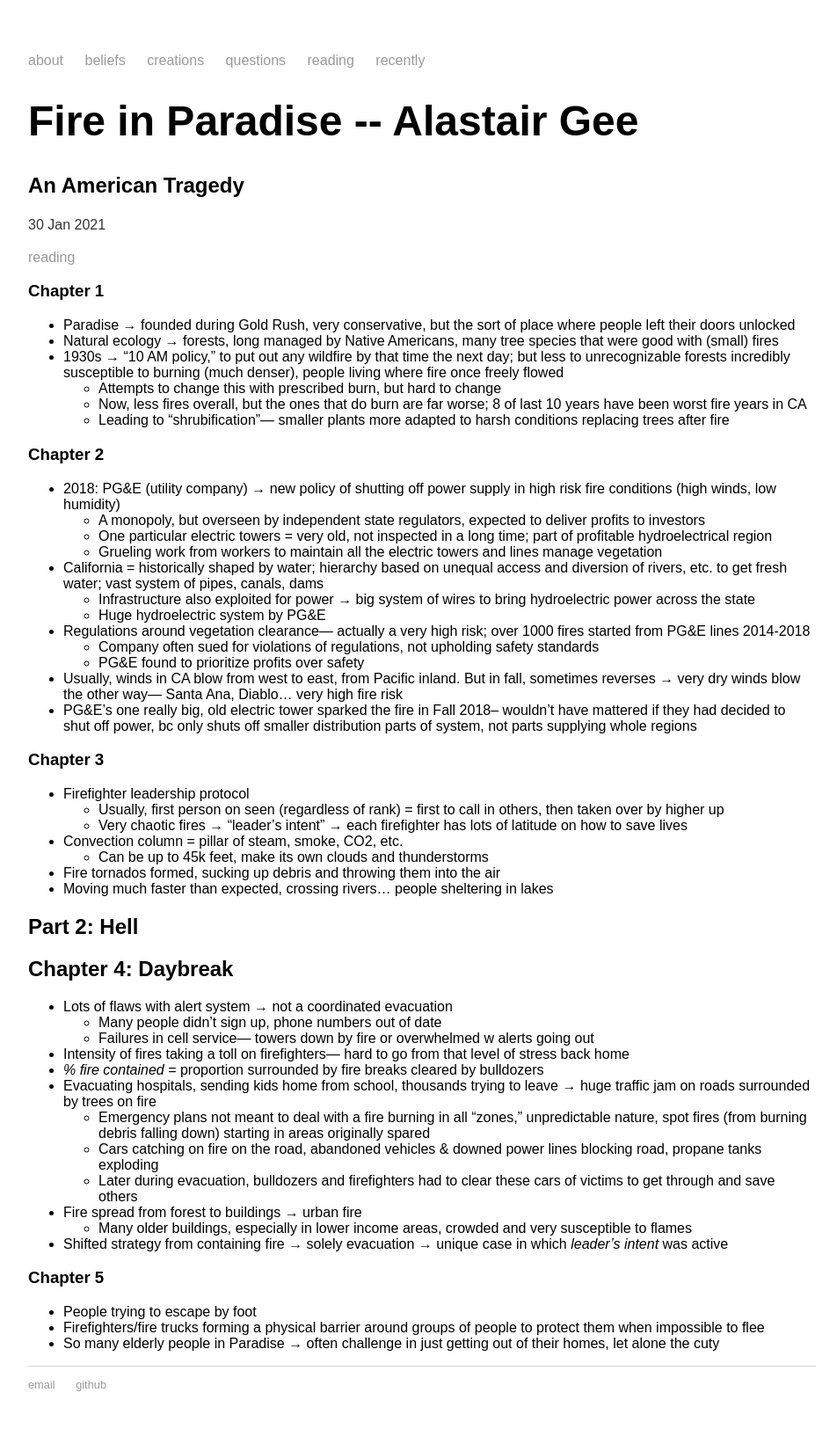
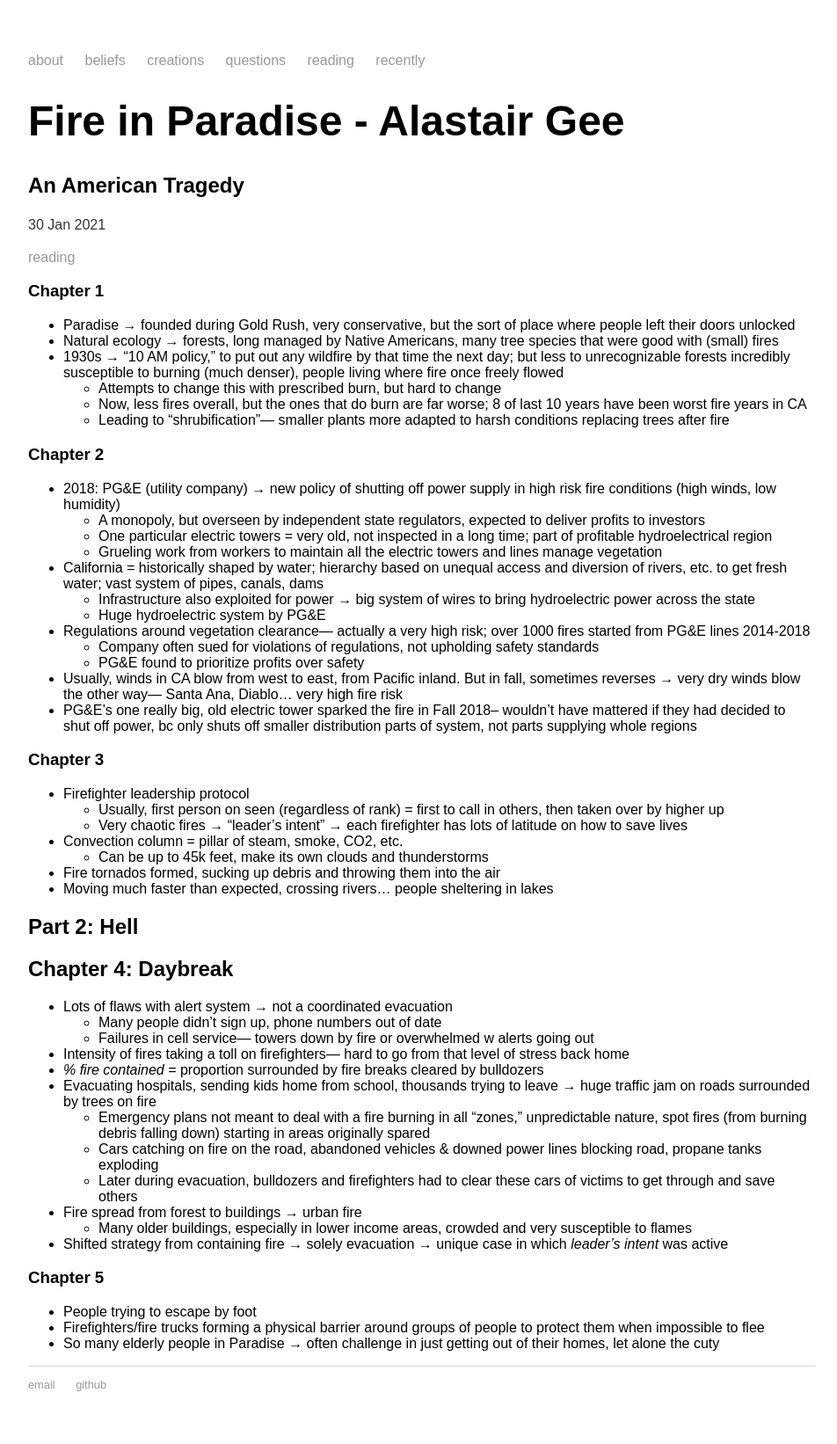
Before and after one commit to mayasheth/mayasheth.github.io, a Jekyll site: the page built from _posts/notes/2021-01-30-fire-in-paradise.md, in a window 1280 px wide. Shown: the whole page at 88% size, without its empty margins (160-1112 px from the left). Built offline with Jekyll 4.4.1, drawn with Linux system fonts in a browser that asks for light colours.

```diff
--- a/_posts/notes/2021-01-30-fire-in-paradise.md
+++ b/_posts/notes/2021-01-30-fire-in-paradise.md
@@ -1,6 +1,6 @@
 ---
 layout: post
-title: Fire in Paradise -- Alastair Gee
+title: Fire in Paradise - Alastair Gee
 subtitle: An American Tragedy
 categories: reading
 date: 2021-01-30
```
